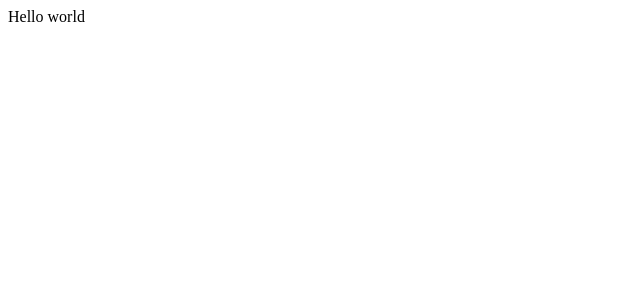
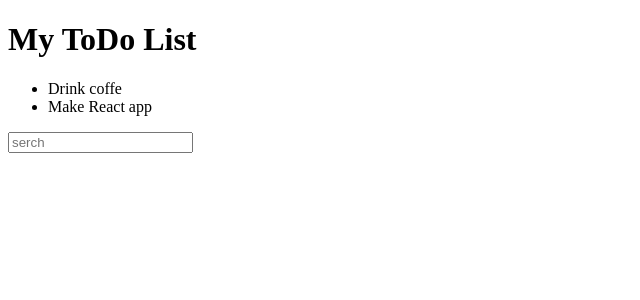
Before and after one commit to mariankomen/study_todo, a React (Create React App) app: page / in a window 1280 px wide. Shown: the top 300 px of the page, without its empty margins (0-640 px from the left). Built offline with nearby package versions, Linux system fonts and the light colour scheme.

Commit message:
Add 3 components

```diff
--- /dev/null
+++ b/src/App.js
@@ -0,0 +1,16 @@
+import React from 'react';
+import AppHeader from "./components/app-header";
+import TodoList from "./components/todo-list";
+import SerchPanel from "./components/serch-panel";
+
+
+const App = () => {
+    return (
+        <div>
+            <AppHeader/>
+            <TodoList/>
+            <SerchPanel/>
+        </div>
+    );
+}
+export default App;
--- /dev/null
+++ b/src/components/app-header.js
@@ -0,0 +1,11 @@
+import React from 'react';
+
+const AppHeader = () => {
+    return (
+        <div>
+            <h1>My ToDo List</h1>
+        </div>
+    );
+}
+
+export default AppHeader;
--- /dev/null
+++ b/src/components/serch-panel.js
@@ -0,0 +1,11 @@
+import React from 'react';
+
+const SerchPanel = () => {
+    return (
+        <div>
+            <input placeholder="serch" />
+        </div>
+    );
+}
+
+export default SerchPanel;
--- /dev/null
+++ b/src/components/todo-list.js
@@ -0,0 +1,14 @@
+import React from 'react';
+
+const TodoList = () => {
+    return (
+        <div>
+            <ul>
+                <li>Drink coffe</li>
+                <li>Make React app</li>
+            </ul>
+        </div>
+    );
+}
+
+export default TodoList;
--- a/src/index.js
+++ b/src/index.js
@@ -1,9 +1,11 @@
 import React from 'react';
 import ReactDOM from 'react-dom';
+import App from './App'
+
 
 ReactDOM.render(
   <React.StrictMode>
-    Hello world
+    <App />
   </React.StrictMode>,
   document.getElementById('root')
 );
```
Also changed, not shown: 2 other files (tests, documents, lock files or other folders).
